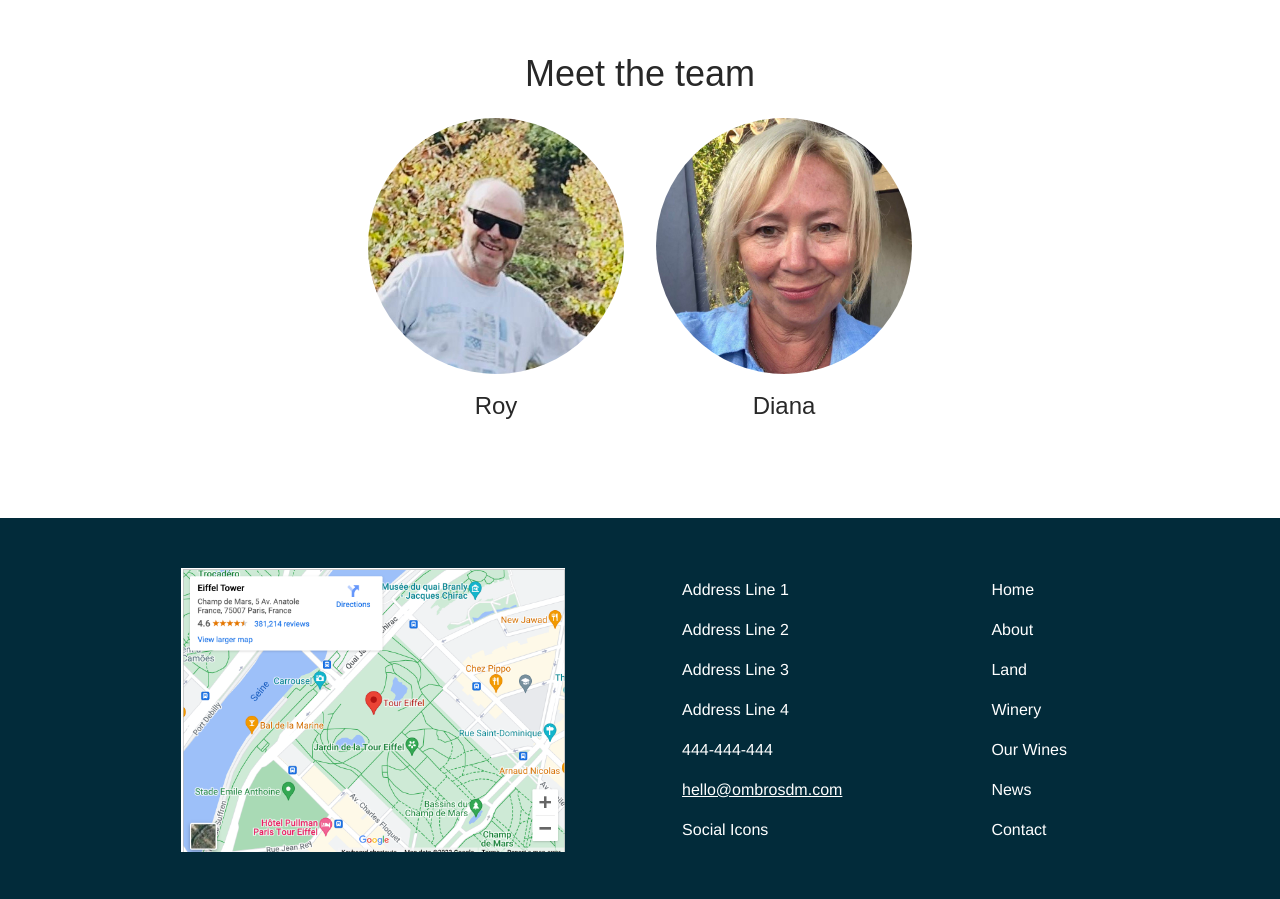
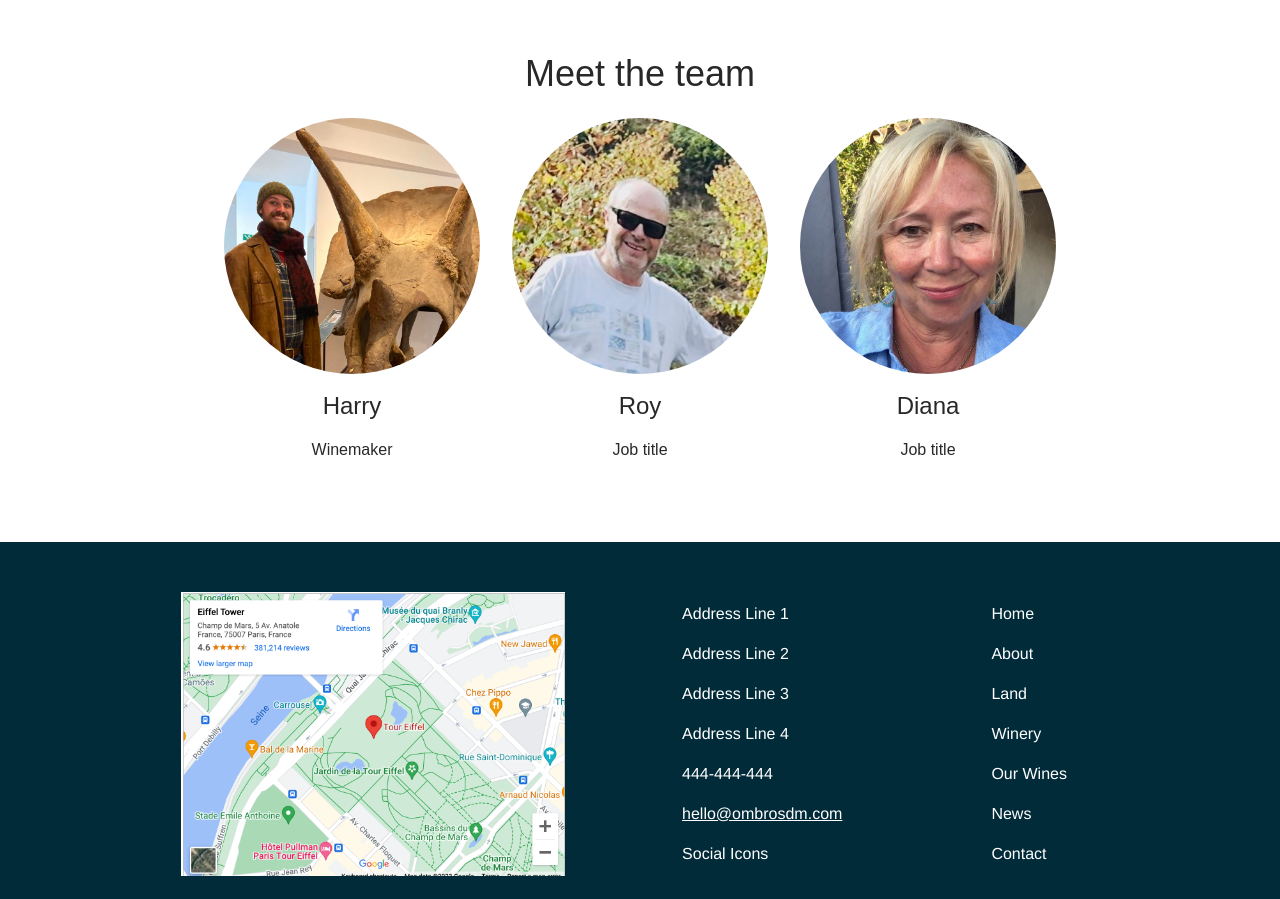
Before and after one commit to katieperry4/ombros-do-montejunto, a React (Vite) app: page /about in a window 1280 px wide. Shown: the part 842-1741 px from the top of the page. Built offline with nearby package versions, Linux system fonts and the light colour scheme; no server answers.

Commit message:
added job titles and Harry's image to the about page

```diff
--- a/src/pages/About.jsx
+++ b/src/pages/About.jsx
@@ -1,6 +1,7 @@
 import { Banner } from "../components/";
 import roy from "../assets/people/roy.jpg";
 import diana from "../assets/people/diana.jpg";
+import harry from "../assets/people/harry.jpg";
 const About = () => {
   return (
     <>
@@ -29,10 +30,20 @@ const About = () => {
             <div className="flex flex-col items-center p-4">
               <img
                 className="w-32 lg:w-64 rounded-full"
+                src={harry}
+                alt="Harry Kirby"
+              />
+              <h4 className="text-2xl py-4">Harry</h4>
+              <p>Winemaker</p>
+            </div>
+            <div className="flex flex-col items-center p-4">
+              <img
+                className="w-32 lg:w-64 rounded-full"
                 src={roy}
                 alt="Roy Kirby"
               />
               <h4 className="text-2xl py-4">Roy</h4>
+              <p>Job title</p>
             </div>
             <div className="flex flex-col items-center p-4">
               <img
@@ -41,6 +52,7 @@ const About = () => {
                 alt="Diana Kirby"
               />
               <h4 className="text-2xl py-4">Diana</h4>
+              <p>Job title</p>
             </div>
           </div>
         </div>
@@ -50,11 +62,3 @@ const About = () => {
 };
 
 export default About;
-
-// Image
-// story
-// => about the company
-// => UVP
-//Meet the team
-// => people
-// => family run
```
Also changed, not shown: src/assets/people/harry.jpg (added).
